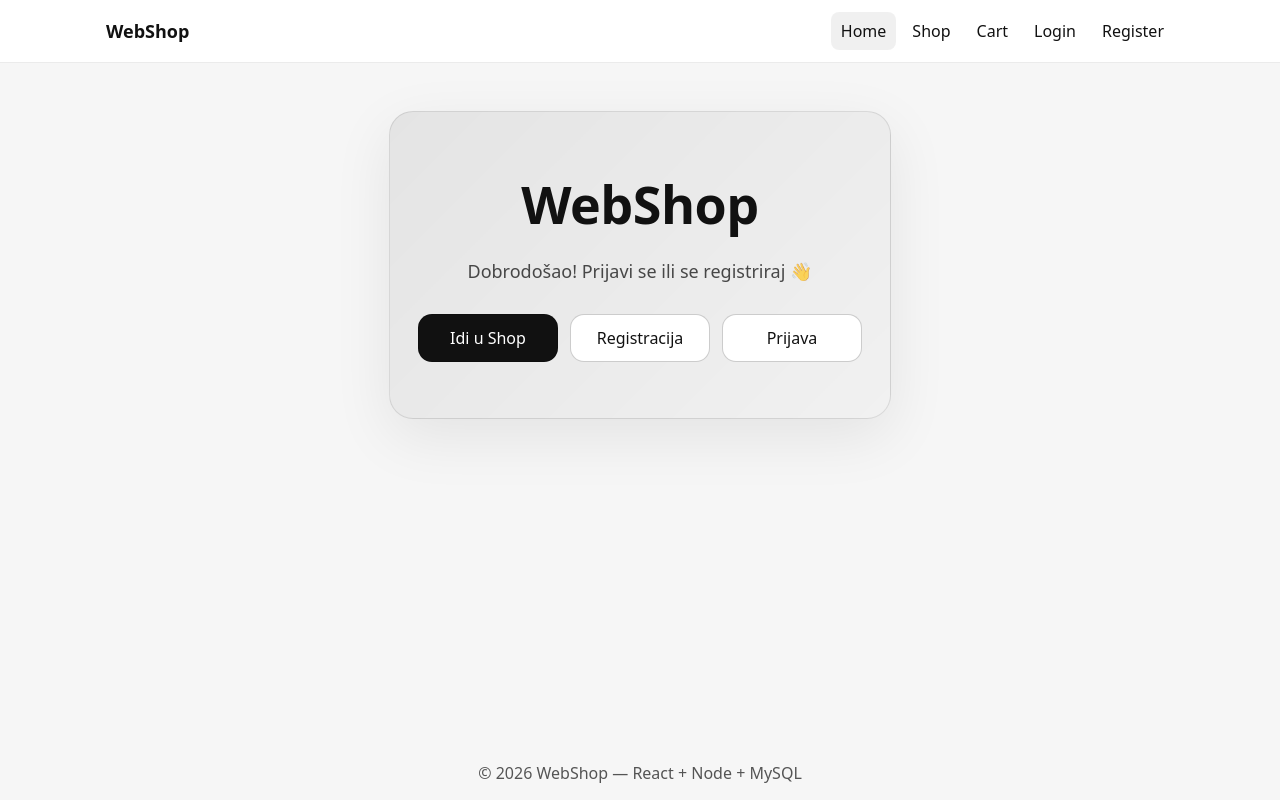
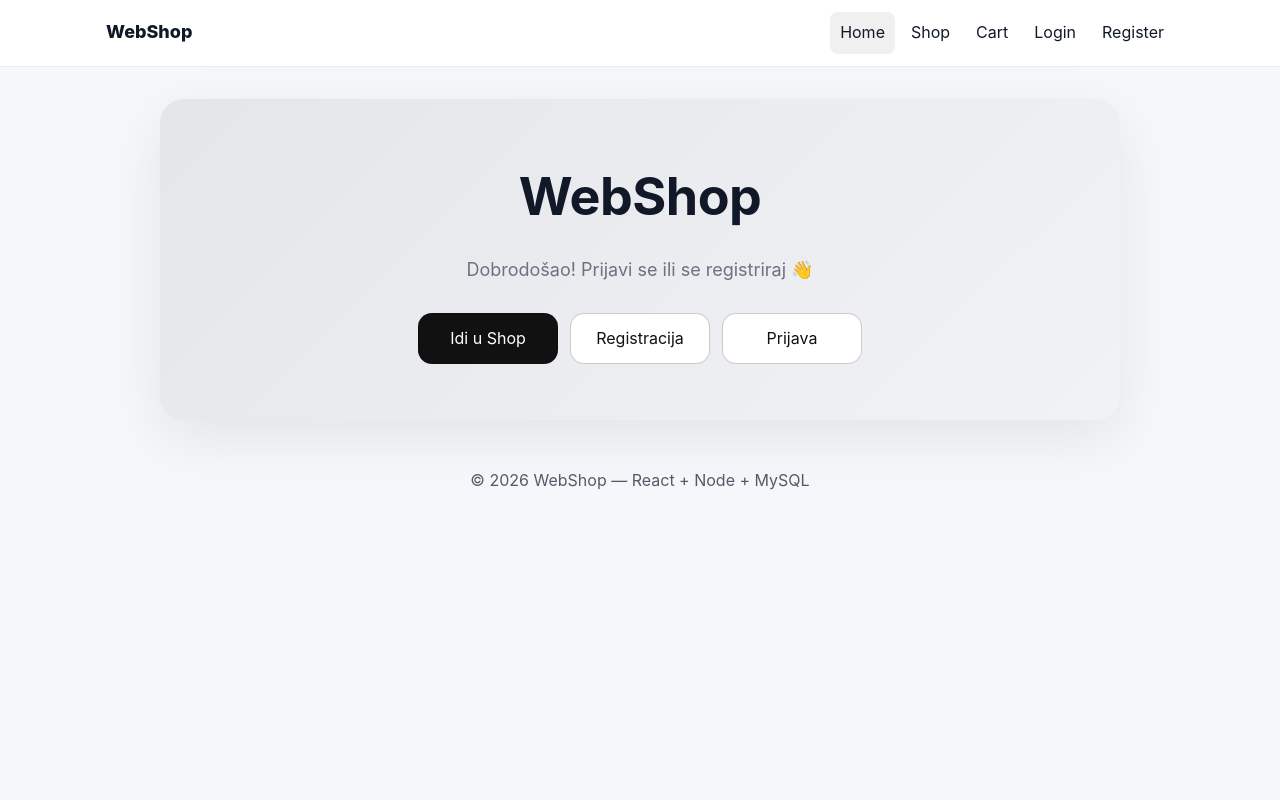
Before and after one commit to LukaBuljevac/webshop, a React app in the folder frontend/: page / in a window 1280 px wide. Built offline with nearby package versions, Linux system fonts and the light colour scheme; the HTML template or start-up script is replaced by a standard one.

Commit message:
added new css

```diff
--- a/frontend/src/index.css
+++ b/frontend/src/index.css
@@ -1,40 +1,114 @@
-:root {
-  font-family: system-ui, -apple-system, Segoe UI, Roboto, Arial, sans-serif;
-  color: #111;
-  background: #f6f6f6;
+*,
+*::before,
+*::after {
+  box-sizing: border-box;
 }
-
-* { box-sizing: border-box; }
-
-html, body, #root { height: 100%; }
 
 body {
   margin: 0;
-  background: #f6f6f6;
-  color: #111;
+  font-family: Inter, system-ui, -apple-system, BlinkMacSystemFont, sans-serif;
+  background: #f6f7fb;
+  color: #111827;
+  line-height: 1.6;
 }
 
-a { color: inherit; }
-
-input, textarea, select, button {
-  font: inherit;
+img {
+  max-width: 100%;
+  display: block;
 }
 
-button {
-  cursor: pointer;
-}
-
-.container {
-  max-width: 1100px;
-  margin: 0 auto;
-  padding: 16px;
+a {
+  text-decoration: none;
+  color: inherit;
 }
 
 .card {
-  border: 1px solid rgba(0,0,0,0.1);
-  border-radius: 16px;
   background: white;
-  padding: 16px;
+  border-radius: 20px;
+  box-shadow:
+    0 10px 25px rgba(0, 0, 0, 0.08),
+    0 2px 8px rgba(0, 0, 0, 0.04);
+  transition: transform 0.2s ease, box-shadow 0.2s ease;
 }
 
-.muted { opacity: 0.75; }
+.card:hover {
+  transform: translateY(-2px);
+  box-shadow:
+    0 16px 40px rgba(0, 0, 0, 0.12),
+    0 4px 12px rgba(0, 0, 0, 0.06);
+}
+
+.home {
+  min-height: calc(100vh - 80px);
+  display: flex;
+  align-items: center;
+  justify-content: center;
+  padding: 24px;
+}
+
+.home-card {
+  max-width: 900px;
+  width: 100%;
+  padding: 48px 56px;
+  display: flex;
+  flex-direction: column;
+  gap: 16px;
+}
+
+.home-card h1 {
+  margin: 0;
+  font-size: 36px;
+  letter-spacing: -0.02em;
+}
+
+.muted {
+  color: #6b7280;
+  font-size: 16px;
+}
+.btn {
+  padding: 12px 22px;
+  border-radius: 12px;
+  border: none;
+  font-weight: 600;
+  cursor: pointer;
+  transition: all 0.2s ease;
+  font-size: 15px;
+}
+
+.btn.primary {
+  background: #4f46e5;
+  color: white;
+}
+
+.btn.primary:hover {
+  background: #4338ca;
+}
+
+.btn.ghost {
+  background: transparent;
+  color: #4f46e5;
+}
+
+.btn.ghost:hover {
+  background: rgba(79, 70, 229, 0.08);
+}
+
+.actions {
+  display: flex;
+  gap: 12px;
+  margin-top: 12px;
+}
+
+@media (max-width: 640px) {
+  .home-card {
+    padding: 32px 24px;
+  }
+
+  .home-card h1 {
+    font-size: 28px;
+  }
+
+  .actions {
+    flex-direction: column;
+  }
+}
```
